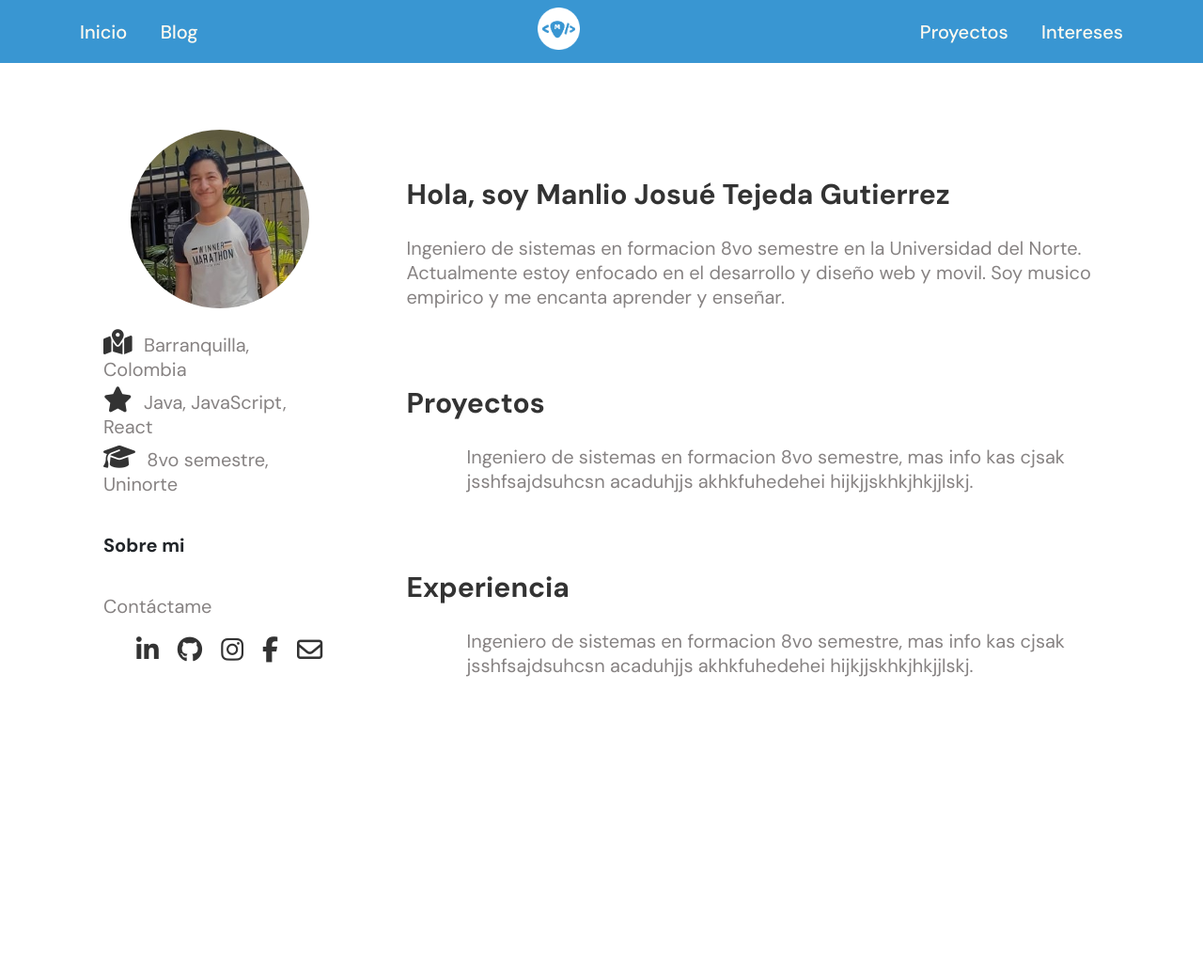
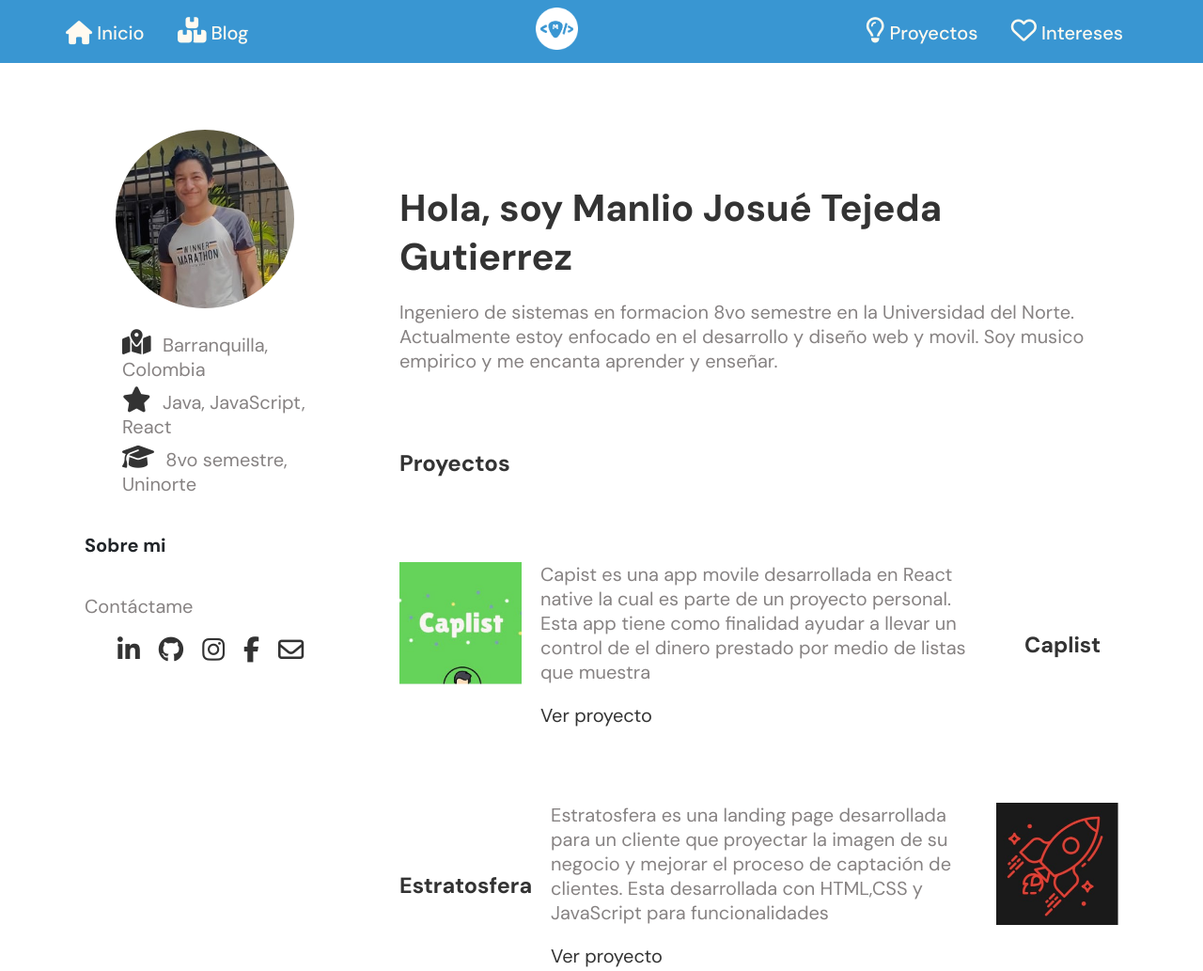
Before and after one commit to manliot/ManlioTejeda, a plain HTML site: page index.html in a window 1280 px wide. Shown: the top 1033 px of the page at 94% size. Before the commit the page ends 889 px from the top, so only its background shows below. Drawn offline with Linux system fonts and the light colour scheme.

Commit message:
test: grid

```diff
--- a/css/styles.css
+++ b/css/styles.css
@@ -16,6 +16,7 @@ body {
     z-index: 1030;
     display: flex;
     padding: .5rem 1rem;
+    justify-content: center;
 }
 
 .container {
@@ -24,13 +25,18 @@ body {
     padding-left: 15px;
     margin-right: auto;
     margin-left: auto;
-    max-width: 1140px;
+    max-width: 1100px;
     display: flex;
     align-items: center;
+
 }
 
 .container-navbar {
     justify-content: space-between;
+    width: 100%;
+    max-width: 1140px;
+    display: flex;
+    align-items: center;
 }
 
 a {
@@ -47,6 +53,10 @@ nav div div a:hover {
     opacity: 50%;
 }
 
+nav div div a i {
+    color: floralwhite;
+}
+
 .logo {
     width: 45px;
     height: 45px;
@@ -56,29 +66,32 @@ nav div div a:hover {
     width: 100%;
     padding: 3rem 0px 3rem 0px;
     margin: 0px auto;
-    display: flex;
+    display: grid;
+    grid-template-columns: 1fr 3fr;
+    gap: 5rem;
 }
 
 .personal-info {
-    flex: 1;
-    padding: 2.5rem;
+    padding: 2.5rem 0px;
 }
 
 .second-info {
-    flex: 3;
-    padding: 2.5rem 2.1875rem;
+    padding: 2.5rem 0px;
 }
 
 .title-section {
     color: #333333;
+    font-size: 1.5rem;
+    margin-bottom: 90px;
+}
+
+#presentacion {
+    font-size: 2.5rem;
+    margin-bottom: 0px;
 }
 
 .pre-info {
     padding-top: 1.5rem;
-    margin-bottom: 5rem;
-}
-
-.proy-info {
     margin-bottom: 5rem;
 }
 
@@ -138,3 +151,46 @@ i {
     font-size: 1.7rem;
     color: #333333;
 }
+
+.proy-item {
+    display: grid;
+    grid-template-columns: 1fr 4fr 1fr;
+    gap: 1em;
+    margin-bottom: 5rem;
+}
+
+.proy-banner {
+    display: flex;
+    justify-content: center;
+    align-items: flex-start;
+}
+
+.proy-banner img {
+    width: 130px;
+    height: 130px;
+}
+
+.proy-info {
+    display: block;
+    align-items: flex-start;
+    justify-self: flex-start;
+}
+
+.proy-info p {
+    margin-top: 0px;
+}
+
+.proy-info a {
+    color: #333333;
+}
+
+.proy-title {
+    display: flex;
+    justify-content: center;
+    align-items: center;
+    color: #333333;
+}
+
+@media only screen and (max-width:550px) {
+
+}
--- /dev/null
+++ b/css/test.css
@@ -0,0 +1,94 @@
+* {
+    margin: 0%;
+    padding: 0%;
+}
+
+body {
+    z-index: 0;
+    font-family: 'DM Sans', sans-serif;
+    color: #868282;
+    font-size: 1.25rem;
+}
+
+li {
+    list-style-type: none;
+}
+
+i {
+    font-size: 1.7rem;
+    color: #333333;
+}
+
+a {
+    text-decoration: none;
+}
+
+.navbar {
+    background-color: #161f3e;
+}
+
+.container {
+    padding: 50px 0px 0px 0px;
+    max-width: 1140px;
+    width: 100%;
+    margin: 0px auto;
+    display: grid;
+    grid-template-columns: 1fr 2.7fr;
+    grid-template-rows: 1fr 2fr 2.6fr 1.68fr;
+    gap: 1rem;
+}
+
+.personal-info {
+    /* background-color: #fba33e; */
+    grid-row: 1/4;
+    padding-left: 1.5rem;
+}
+
+.personal-info-header {
+    display: flex;
+    justify-content: center;
+}
+
+.personal-info-header img {
+    border-radius: 50%;
+    width: 190px;
+}
+
+.personal-info-body {
+    margin-top: 1.5rem;
+}
+
+.aboutme {
+    color: #212529;
+    font-weight: bold;
+    padding: 1rem 0px 1.2rem 0px;
+}
+.contactame{
+    padding: 1rem 0px 1.2rem 0px;
+}
+.contact {
+    display: flex;
+    padding-left: 25px;
+}
+
+.social {
+    margin-left: 10px;
+    margin-right: 10px;
+}
+
+.pre-info {
+    background-color: #3f80c1;
+}
+
+.proy-info {
+    background-color: #ff1f;
+}
+
+.exp-info {
+    background-color: #3f80c1;
+}
+
+.edu-info {
+    background-color: #3996D2;
+    grid-column: 1/3;
+}
--- a/index.html
+++ b/index.html
@@ -17,23 +17,24 @@
 
 <body>
     <nav class="navbar">
-        <div class="container container-navbar">
+        <div class="container-navbar">
             <div>
-                <a href="/">Inicio</a>
-                <a href="/">Blog</a>
+                <a style="margin-left: 0px;" href="/"><i class="fa fa-home fa-lg"></i> Inicio</a>
+                <a href="/"> <i class="fas fa-boxes"></i> Blog</a>
             </div>
             <a href="/"><img class="logo" src="assets/LogosinFondo.png" href="/" alt="logo"></a>
             <div>
-                <a href="/">Proyectos</a>
-                <a href="/">Intereses</a>
+                <a href="/"><i class="far fa-lightbulb"></i> Proyectos</a>
+                <a href="/"><i class="far fa-heart"></i> Intereses</a>
             </div>
         </div>
     </nav>
     <div class="container">
         <div class="two-col">
-            <section class="personal-info">
+            <aside class="personal-info">
                 <img class="profile-pic" src="Icons/foto-perfil.jpg" />
-                <ul class="list">
+                <div class="list">
+                    <ul>
                         <li>
                             <i class="fas fa-map-marked-alt"></i> <span style="margin-left:7px ;">Barranquilla,
                                 Colombia</span>
@@ -49,6 +50,7 @@
 
                         </li>
                     </ul>
+                </div>
                 <div class="aboutme">
                     <a style="color: #212529;" href="/">Sobre mi</a>
                 </div>
@@ -60,19 +62,43 @@
                     <i class="fab fa-facebook-f social"></i>
                     <i class="far fa-envelope social"></i>
                 </div>
-            </section>
+            </aside>
             <div class="second-info">
                 <section class="pre-info">
-                    <h1 class="title-section presen">Hola, soy Manlio Josué Tejeda Gutierrez</h1>
+                    <h1 class="title-section" id="presentacion">Hola, soy Manlio Josué Tejeda Gutierrez</h1>
                     <p>Ingeniero de sistemas en formacion 8vo semestre en la Universidad del Norte. Actualmente estoy
                         enfocado en el desarrollo y diseño web y movil.
                         Soy musico empirico y me encanta aprender y enseñar.</p>
                 </section>
                 <section class="proy-info">
                     <h1 class="title-section">Proyectos</h1>
-                    <div class="info-body">
-                        <p>Ingeniero de sistemas en formacion 8vo semestre, mas info kas cjsak jsshfsajdsuhcsn acaduhjjs
-                            akhkfuhedehei hijkjjskhkjhkjjlskj.</p>
+                    <div class="proy-item">
+                        <div class="proy-banner">
+                            <img src="./assets/Images/caplist-logo.png">
+                        </div>
+                        <div class="proy-info">
+                            <p>Capist es una app movile desarrollada en React native la cual es parte de un proyecto
+                                personal. Esta app tiene como finalidad ayudar a llevar un control de el dinero prestado
+                                por medio de listas que muestra </p>
+                            <a>Ver proyecto</a>
+                        </div>
+                        <div class="proy-title">
+                            <h3>Caplist</h3>
+                        </div>
+                    </div>
+                    <div class="proy-item">
+                        <div class="proy-title">
+                            <h3>Estratosfera</h3>
+                        </div>
+                        <div class="proy-info">
+                            <p>Estratosfera es una landing page desarrollada para un cliente que proyectar
+                                la imagen de su negocio y mejorar el proceso de captación de clientes. Esta desarrollada
+                                con HTML,CSS y JavaScript para funcionalidades </p>
+                            <a>Ver proyecto</a>
+                        </div>
+                        <div class="proy-banner">
+                            <img src="./assets/Images/estratosfera-lofo.png">
+                        </div>
                     </div>
                 </section>
                 <section class="exp-info">
```
Also changed, not shown: test-grid.html (added, +76 -0 lines), assets/Images/caplist-logo.png (added), assets/Images/estratosfera-lofo.png (added), assets/Images/estratosfera-logo.jpeg (added). Lines whose indentation alone changed are shown as unchanged.
